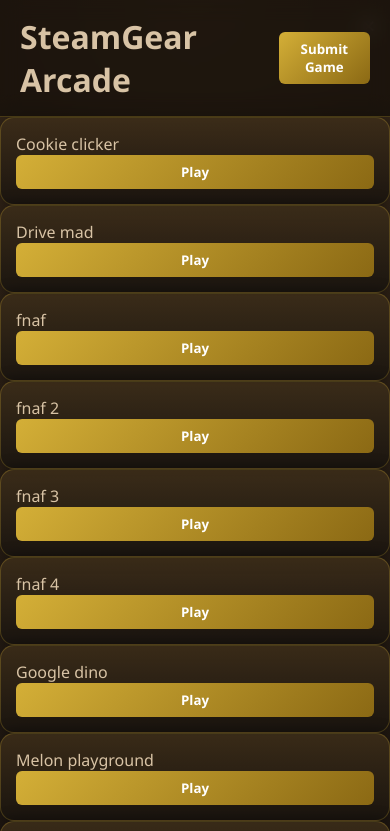
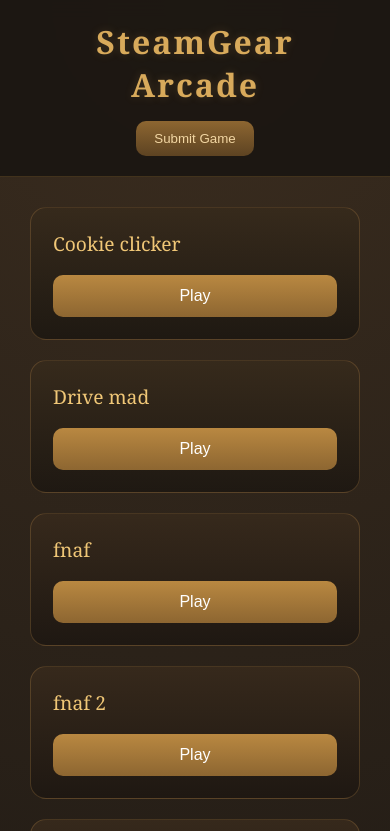
Before and after one commit to thatclayfamer-source/steamgear-arcade, a website: page public/index.html in a window 390 px wide. Shown: the top 831 px of the page. Drawn offline with Linux system fonts and the light colour scheme.

Commit message:
Update style.css

```diff
--- a/public/style.css
+++ b/public/style.css
@@ -1,246 +1,301 @@
+/* =========================
+   GLOBAL
+========================= */
+
 *{
     margin:0;
     padding:0;
     box-sizing:border-box;
-    font-family:Segoe UI, Arial, sans-serif;
 }
 
-/* BACKGROUND */
 body{
+    background:
+        radial-gradient(circle at top, #3b2d1f 0%, #1b1713 35%, #0f0d0b 100%);
+    color:#e0c28a;
+    font-family: Georgia, serif;
     min-height:100vh;
-    background:
-        radial-gradient(circle at top,
-        #3a2a1a,
-        #1a1410 45%,
-        #0b0b0b 100%);
-    color:#d8c3a5;
 }
 
-/* HEADER */
+/* =========================
+   HEADER
+========================= */
+
 header{
     display:flex;
     justify-content:space-between;
     align-items:center;
-    padding:15px 20px;
 
-    background:rgba(0,0,0,0.45);
-    border-bottom:1px solid rgba(212,175,55,0.25);
+    padding:20px 30px;
 
-    position:sticky;
-    top:0;
-    z-index:10;
-    backdrop-filter:blur(10px);
+    background:rgba(20,18,15,.75);
+
+    border-bottom:1px solid rgba(180,130,60,.25);
+
+    backdrop-filter:blur(8px);
 }
 
-/* LOGO */
-.logo{
-    font-size:22px;
-    font-weight:bold;
-    color:#d4af37;
-    text-shadow:0 0 10px rgba(212,175,55,0.3);
+header h1{
+    font-size:2rem;
+    letter-spacing:2px;
+
+    color:#d8aa5b;
+
+    text-shadow:
+        0 0 10px rgba(216,170,91,.2);
 }
 
-/* SEARCH */
-#search{
-    width:220px;
-    padding:8px;
+/* =========================
+   TOP BUTTONS
+========================= */
+
+.top-buttons{
+    display:flex;
+    gap:10px;
+}
+
+.top-btn{
+    background:linear-gradient(
+        180deg,
+        #8d6631,
+        #5d4322
+    );
+
+    color:#f2d6a3;
 
     border:none;
-    outline:none;
 
-    border-radius:6px;
+    padding:10px 18px;
 
-    background:#1a1a1a;
-    color:white;
+    border-radius:10px;
+
+    cursor:pointer;
+
+    transition:.2s;
 }
 
-/* TOP BUTTONS */
-.top-buttons button{
-    margin-left:8px;
+.top-btn:hover{
+    transform:translateY(-2px);
 
-    padding:8px 10px;
-    border:none;
-    cursor:pointer;
-
-    border-radius:6px;
-
-    background:linear-gradient(135deg,#d4af37,#8b6914);
-    color:white;
-    font-weight:bold;
+    box-shadow:
+        0 0 15px rgba(216,170,91,.25);
 }
 
-.top-buttons button:hover{
-    filter:brightness(1.1);
+/* =========================
+   MAIN
+========================= */
+
+main{
+    padding:30px;
 }
 
-/* GAME GRID */
-#gameGrid{
+/* =========================
+   GAME GRID
+========================= */
+
+.game-grid{
     display:grid;
-    grid-template-columns:repeat(auto-fit,minmax(200px,1fr));
-    gap:18px;
 
-    padding:25px;
+    grid-template-columns:
+        repeat(auto-fill,minmax(260px,1fr));
+
+    gap:20px;
 }
 
-/* GAME CARD */
+/* =========================
+   GAME CARD
+========================= */
+
 .game-card{
-    background:linear-gradient(
+    background:
+        linear-gradient(
             180deg,
-        rgba(60,45,25,0.9),
-        rgba(25,20,15,0.9)
+            rgba(55,42,28,.95),
+            rgba(30,24,18,.95)
         );
 
-    border:1px solid rgba(212,175,55,0.25);
-    border-radius:14px;
+    border:
+        1px solid rgba(193,145,78,.25);
 
-    padding:15px;
+    border-radius:16px;
 
-    transition:0.25s;
+    padding:22px;
 
-    box-shadow:0 0 15px rgba(0,0,0,0.4);
+    transition:.25s;
 }
 
 .game-card:hover{
-    transform:translateY(-6px);
-    box-shadow:0 0 25px rgba(212,175,55,0.15);
+    transform:translateY(-4px);
+
+    box-shadow:
+        0 0 20px rgba(216,170,91,.15);
 }
 
-.game-card h3{
-    color:#d4af37;
-    margin-bottom:10px;
+.game-name{
+    font-size:1.2rem;
+
+    margin-bottom:18px;
+
+    color:#f0c777;
 }
 
-/* PLAY BUTTON */
+/* =========================
+   PLAY BUTTON
+========================= */
+
 .game-card button{
     width:100%;
-    padding:8px;
 
     border:none;
-    border-radius:6px;
 
     cursor:pointer;
 
-    background:linear-gradient(135deg,#d4af37,#8b6914);
+    padding:12px;
+
+    border-radius:10px;
+
+    background:
+        linear-gradient(
+            180deg,
+            #b98841,
+            #8d6631
+        );
+
     color:white;
-    font-weight:bold;
+
+    font-size:1rem;
+
+    transition:.2s;
 }
 
 .game-card button:hover{
-    filter:brightness(1.1);
+    transform:translateY(-2px);
+
+    box-shadow:
+        0 0 18px rgba(216,170,91,.25);
 }
 
-/* OVERLAY (GAME SCREEN) */
-#overlay{
+/* =========================
+   GAME OVERLAY
+========================= */
+
+#gameOverlay{
+    display:none;
+
     position:fixed;
+
     inset:0;
 
-    background:rgba(0,0,0,0.95);
+    background:
+        rgba(0,0,0,.88);
+
+    z-index:999;
+
+    justify-content:center;
+
+    align-items:center;
+}
+
+/* =========================
+   GAME IFRAME
+========================= */
+
+#gameFrame{
+    width:95%;
+    height:95%;
+
+    border:none;
+
+    border-radius:12px;
+
+    background:#000;
+}
+
+/* =========================
+   CLOSE X
+========================= */
+
+#closeX{
+    position:absolute;
+
+    top:12px;
+    right:18px;
+
+    width:36px;
+    height:36px;
 
     display:flex;
-    flex-direction:column;
+    justify-content:center;
+    align-items:center;
 
-    z-index:999;
-}
+    border-radius:50%;
 
-/* HIDE CLASS */
-.hidden{
-    display:none !important;
-}
+    font-size:26px;
 
-/* GAME IFRAME */
-#gameFrame{
-    flex:1;
-    border:none;
-    background:black;
-}
-
-/* CLOSE X */
-#closeX{
-    position:absolute;
-    top:10px;
-    right:15px;
-
-    font-size:22px;
     cursor:pointer;
 
-    color:white;
-    opacity:0.6;
+    color:rgba(255,255,255,.75);
 
-    transition:0.2s;
+    background:
+        rgba(255,255,255,.08);
+
+    backdrop-filter:blur(4px);
+
+    transition:.2s;
 }
 
 #closeX:hover{
-    opacity:1;
+    color:white;
+
+    background:
+        rgba(255,255,255,.15);
+
+    transform:scale(1.08);
 }
 
-/* GAME BAR */
-.game-bar{
-    display:flex;
-    gap:10px;
-    padding:8px;
+/* =========================
+   SCROLLBAR
+========================= */
 
-    background:rgba(20,15,10,0.8);
-    border-bottom:1px solid rgba(212,175,55,0.2);
+::-webkit-scrollbar{
+    width:10px;
 }
 
-.game-bar button{
-    padding:6px 10px;
-
-    border:none;
-    border-radius:6px;
-
-    cursor:pointer;
-
-    background:#d4af37;
-    font-weight:bold;
+::-webkit-scrollbar-track{
+    background:#15120f;
 }
 
-.game-bar button:hover{
-    filter:brightness(1.1);
+::-webkit-scrollbar-thumb{
+    background:#6d4f28;
+    border-radius:10px;
 }
 
-/* POPUPS */
-.popup{
-    position:fixed;
-    top:50%;
-    left:50%;
-
-    transform:translate(-50%,-50%);
-
-    background:#1a1a1a;
-
-    padding:20px;
-
-    border:1px solid #d4af37;
-
-    border-radius:10px;
-
-    z-index:1000;
+::-webkit-scrollbar-thumb:hover{
+    background:#9d7136;
 }
 
-.popup input{
-    width:100%;
-    padding:8px;
+/* =========================
+   MOBILE
+========================= */
 
-    margin-top:10px;
+@media (max-width:700px){
 
-    border:none;
-    border-radius:6px;
-
-    background:#111;
-    color:white;
+    header{
+        flex-direction:column;
+        gap:15px;
     }
 
-.popup button{
-    margin-top:10px;
+    header h1{
+        text-align:center;
+    }
 
+    .top-buttons{
         width:100%;
-    padding:8px;
+        justify-content:center;
+    }
 
-    border:none;
-    border-radius:6px;
-
-    background:#d4af37;
-    font-weight:bold;
-    cursor:pointer;
+    #gameFrame{
+        width:100%;
+        height:100%;
+        border-radius:0;
     }
+}
```
Lines whose indentation alone changed are shown as unchanged.
